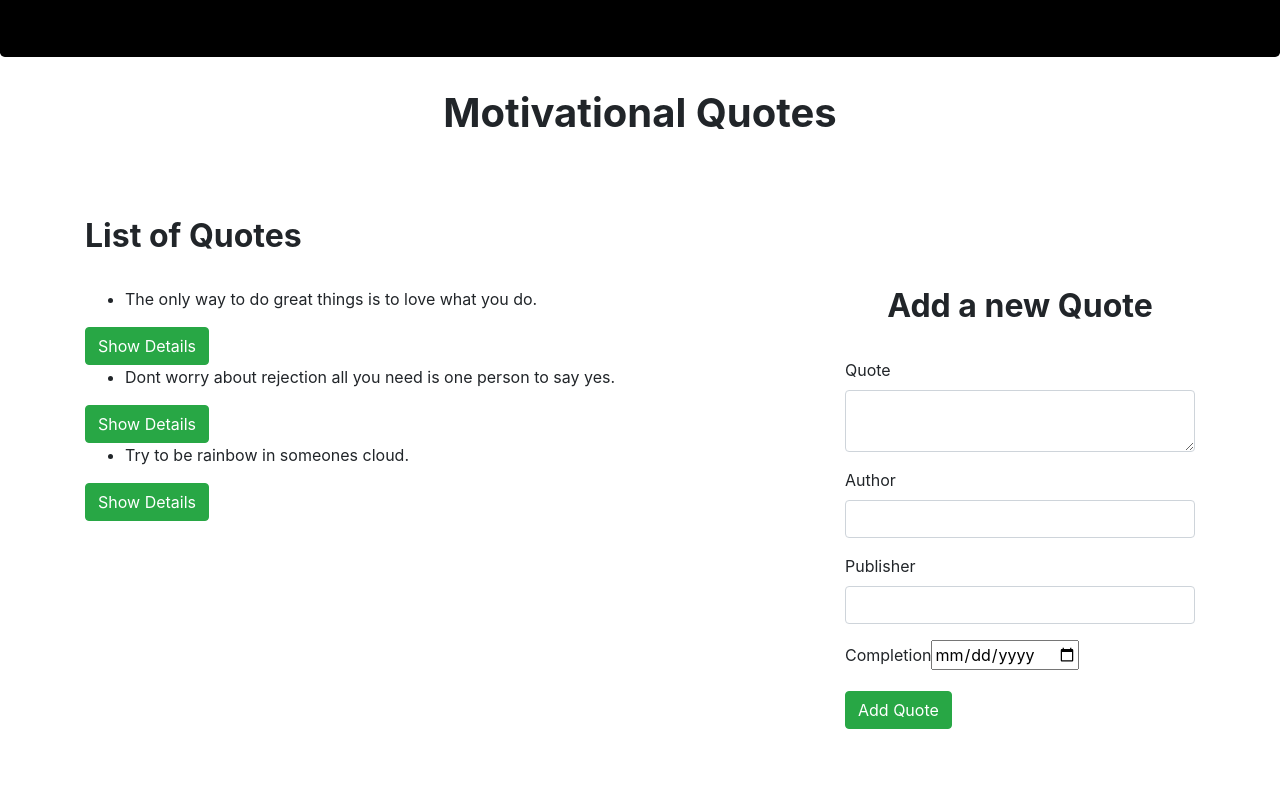
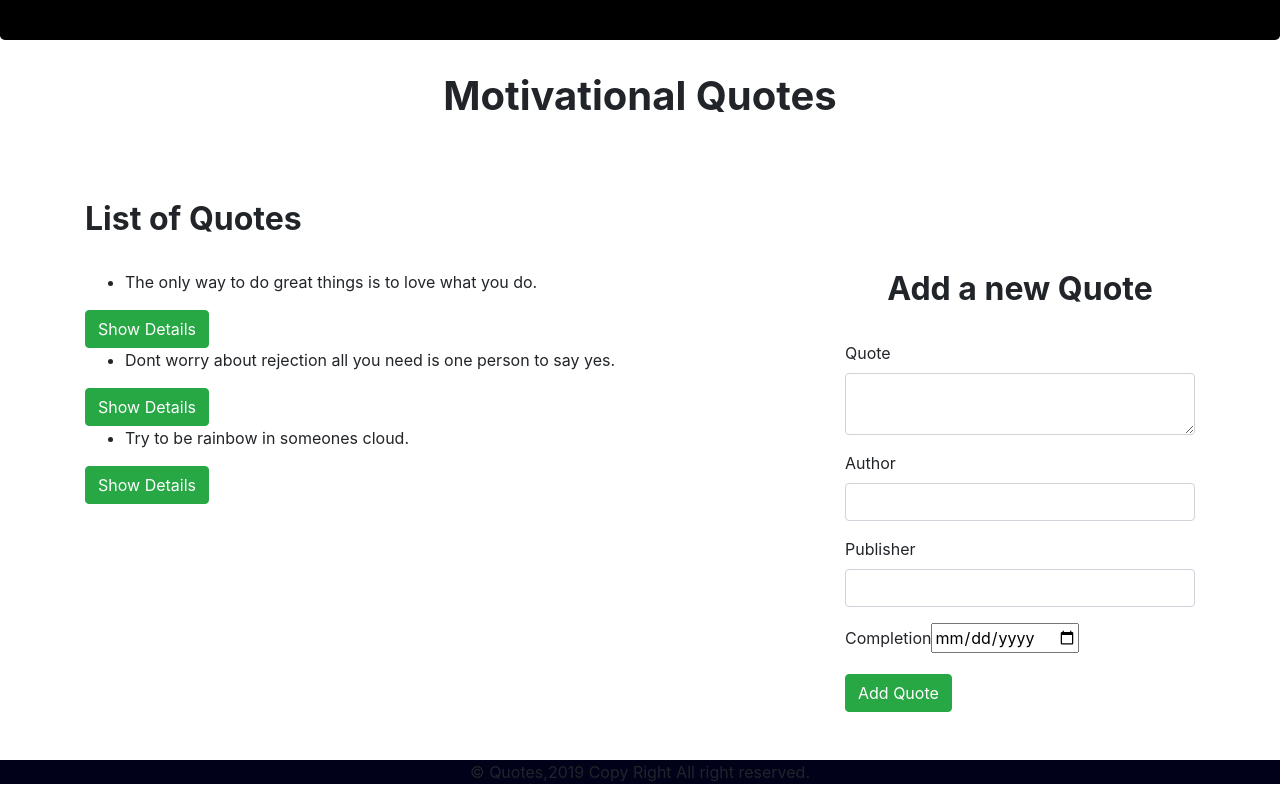
Before and after one commit to YvonneGi/Quotes-project, an Angular app: page / in a window 1280 px wide. Shown: the part 332-1132 px from the top of the page. Before the commit the page ends 1061 px from the top, so only its background shows below. Built offline with nearby package versions, Linux system fonts and the light colour scheme.

Commit message:
added styles

```diff
--- a/src/app/app.component.html
+++ b/src/app/app.component.html
@@ -4,11 +4,9 @@
       <h1 style="color: rgb(190, 172, 65);">Welcome to Quotes!</h1>
     </div> <br><br><br>
     <div class="row">
-
       <div class="col-md-8">
-      <img width="300" height="100"  alt="Quotes Logo"
+        <img width="300" height="100" alt="Quotes Logo"
           src="https://pbs.twimg.com/profile_images/550627071265755138/6XXvRX1R.png">
-      <hr>
         <ul>
           <li *ngFor='let quote of quotes'>
             {{quote.name}}
@@ -16,11 +14,11 @@
         </ul>
       </div>
       <div class="col-md-4">
-      <p style="color: rgb(190, 172, 65)"><em> Hi,here you can found a list of motivational quotes written by different authors,<br>
+        <p style="color: rgb(190, 172, 65)"><em> Hi,here you can found a list of motivational quotes written by
+            different authors,<br>
             fill free to add your own quotes or even other motivational quotes you may know.</em> </p>
       </div>
-
-
+    </div>
   </div>
 </div>
 <app-quote></app-quote>
--- a/src/app/quote/quote.component.html
+++ b/src/app/quote/quote.component.html
@@ -20,4 +20,12 @@
       <app-add-quote (addQuote)="addNewQuote($event)"></app-add-quote>
     </div>
   </div>
-</div>
+</div><br><br>
+<div class="row">
+    <div class="col-md-12">
+        <div class="footer" style="background-color:rgb(1, 1, 26)">
+            <p style="text-align: center">&copy; Quotes,2019 Copy Right All right reserved.</p>
+
+          </div>
+    </div>
+  </div>
```
Lines whose indentation alone changed are shown as unchanged.
